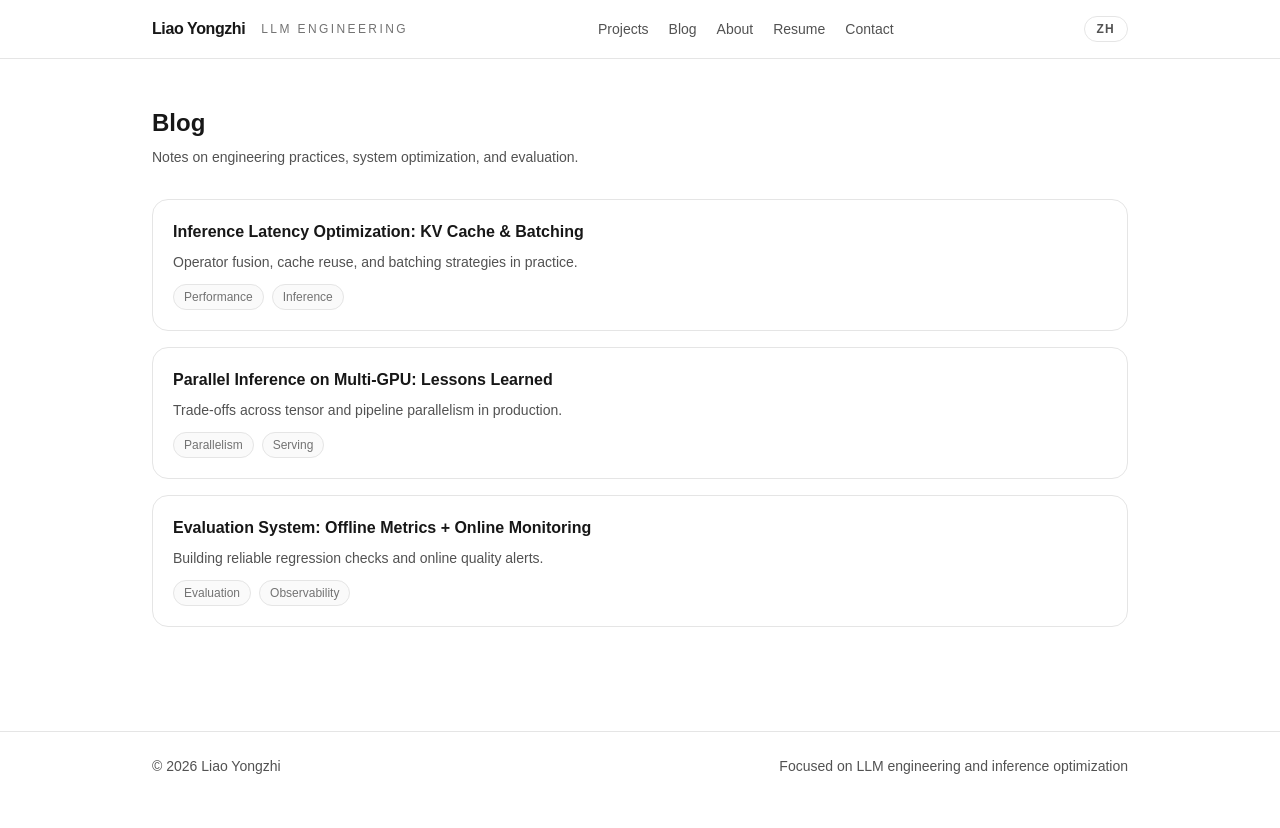
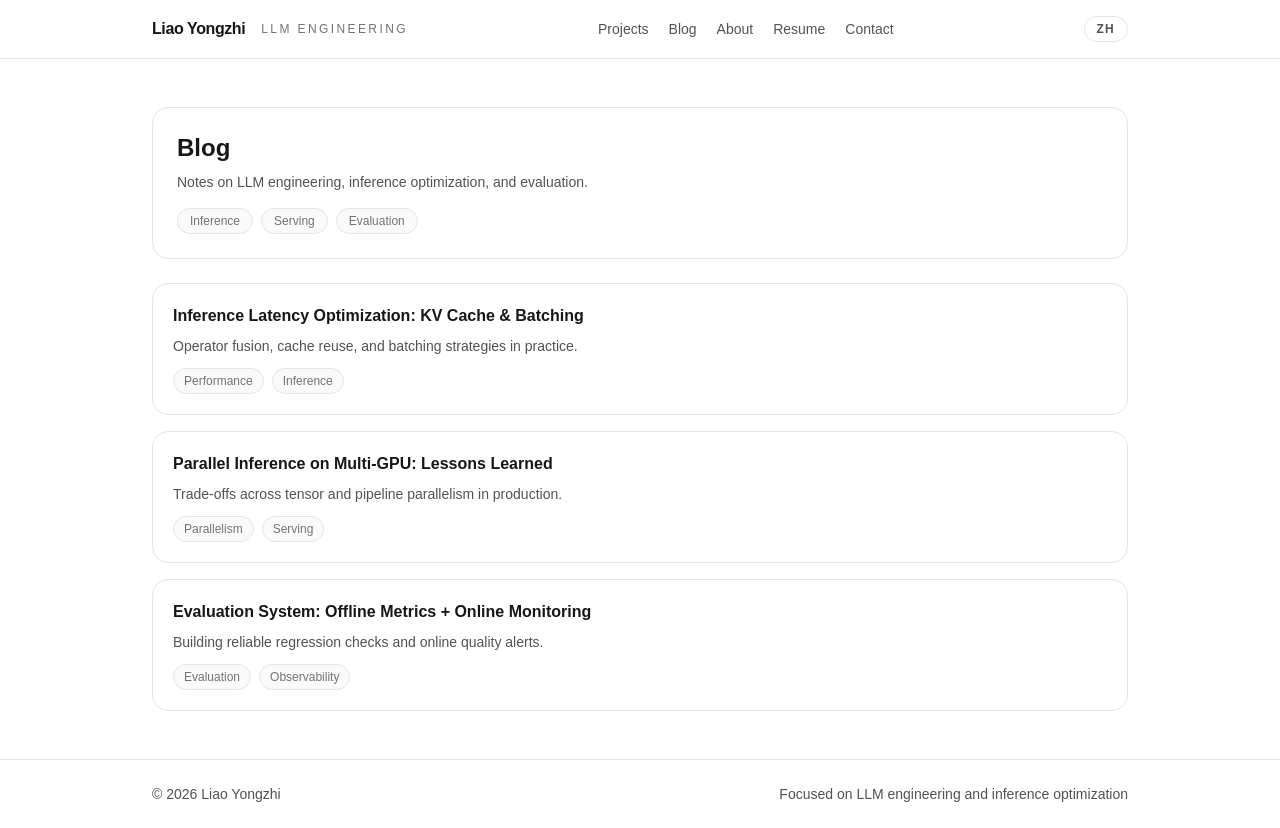
Before and after one commit to liaoyongzhi1010/website-lyz, a Next.js app: page /en/blog in a window 1280 px wide. Before the commit the page ends 800 px from the top, so only its background shows below. Built offline with nearby package versions, Linux system fonts and the light colour scheme.

Commit message:
feat: refine blog layout and copy

```diff
--- /dev/null
+++ b/src/app/(site)/[lang]/blog/layout.tsx
@@ -0,0 +1,42 @@
+import type { ReactNode } from "react";
+
+export default async function BlogLayout({
+  children,
+  params,
+}: {
+  children: ReactNode;
+  params: Promise<{ lang?: string }>;
+}) {
+  const resolvedParams = await params;
+  const lang =
+    resolvedParams?.lang === "en" || resolvedParams?.lang === "zh"
+      ? resolvedParams.lang
+      : "zh";
+
+  return (
+    <div className="flex flex-col gap-6">
+      <div className="rounded-2xl border border-neutral-200 bg-white p-6">
+        <h1 className="text-2xl font-semibold text-neutral-900">
+          {lang === "zh" ? "博客" : "Blog"}
+        </h1>
+        <p className="mt-2 text-sm text-neutral-600">
+          {lang === "zh"
+            ? "记录 LLM 工程化、推理优化与评测体系的实践。"
+            : "Notes on LLM engineering, inference optimization, and evaluation."}
+        </p>
+        <div className="mt-4 flex flex-wrap gap-2 text-xs text-neutral-500">
+          <span className="rounded-full border border-neutral-200 bg-neutral-50 px-3 py-1">
+            {lang === "zh" ? "推理优化" : "Inference"}
+          </span>
+          <span className="rounded-full border border-neutral-200 bg-neutral-50 px-3 py-1">
+            {lang === "zh" ? "Serving" : "Serving"}
+          </span>
+          <span className="rounded-full border border-neutral-200 bg-neutral-50 px-3 py-1">
+            {lang === "zh" ? "评测体系" : "Evaluation"}
+          </span>
+        </div>
+      </div>
+      {children}
+    </div>
+  );
+}
--- a/src/app/(site)/[lang]/blog/page.tsx
+++ b/src/app/(site)/[lang]/blog/page.tsx
@@ -47,17 +47,6 @@ export default async function BlogPage({
       : "zh";
 
   return (
-    <div className="flex flex-col gap-8">
-      <div className="space-y-2">
-        <h1 className="text-2xl font-semibold text-neutral-900">
-          {lang === "zh" ? "博客" : "Blog"}
-        </h1>
-        <p className="text-sm text-neutral-600">
-          {lang === "zh"
-            ? "记录工程实践、系统优化与评测方法。"
-            : "Notes on engineering practices, system optimization, and evaluation."}
-        </p>
-      </div>
     <div className="grid gap-4">
       {posts[lang].map((post) => (
         <article
@@ -81,6 +70,5 @@ export default async function BlogPage({
         </article>
       ))}
     </div>
-    </div>
   );
 }
--- a/src/app/blog/page.mdx
+++ b/src/app/blog/page.mdx
@@ -5,10 +5,10 @@ export const metadata = {
 
 # Blog
 
-欢迎来到我的博客。我会在这里记录大模型工程化的实践，包括部署、推理优化、评测与成本控制。
+这里记录我在大模型工程化中的实践，包括推理优化、Serving 架构、评测体系与成本控制。
 
-## 示例文章
+## 关注方向
 
-- LLM 推理延迟优化：KV Cache 与批处理策略
-- 多卡并行推理的实践与踩坑
-- 评测体系：离线指标 + 在线观察
+- 推理延迟优化与批处理策略
+- 多卡并行与资源调度
+- 评测体系与线上观测
```
Lines whose indentation alone changed are shown as unchanged.
